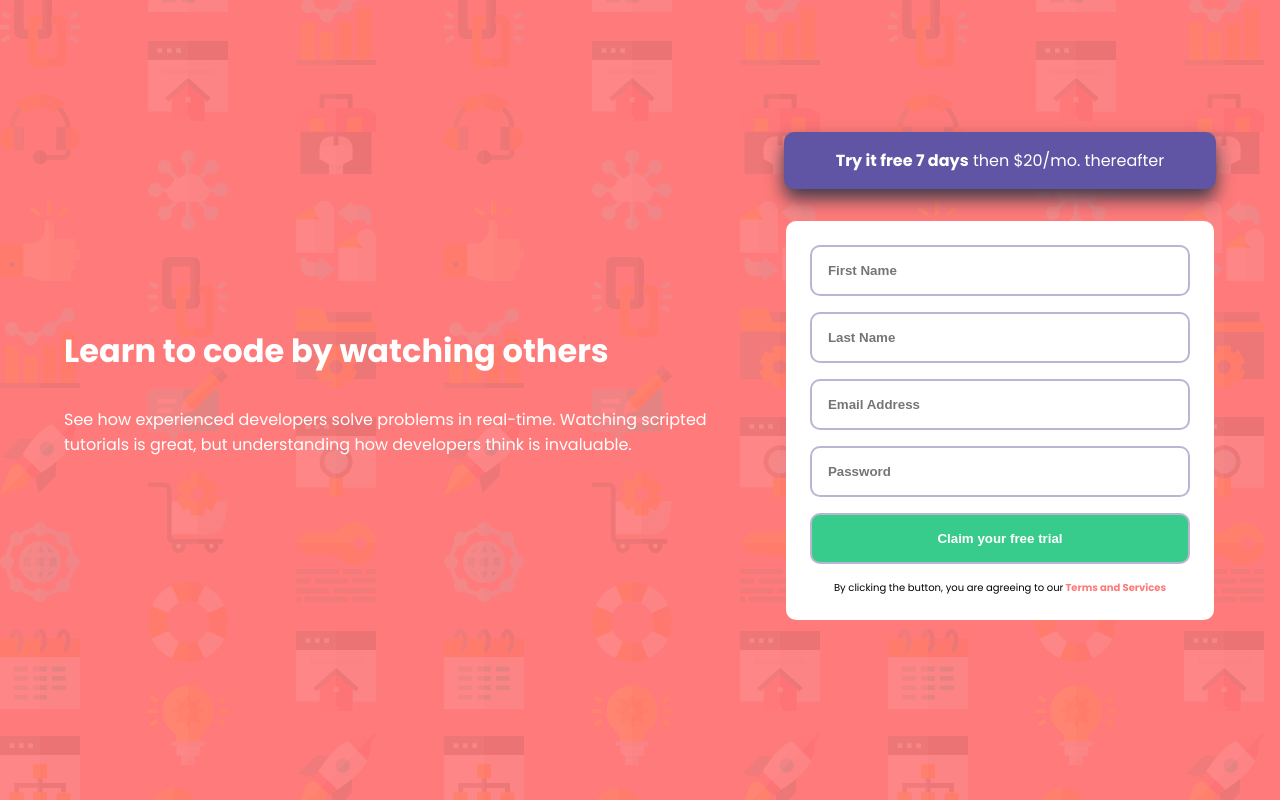
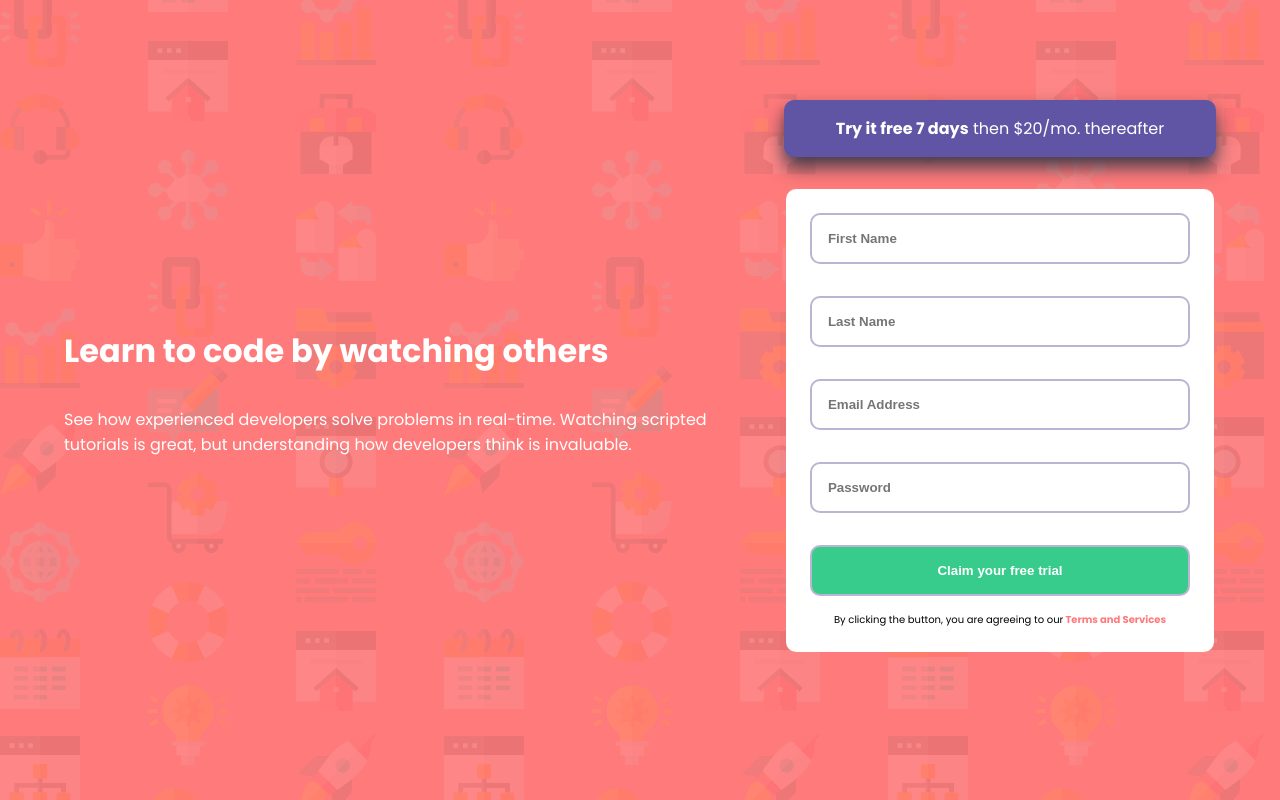
Before and after one commit to CrissSWAT/intro-component-with-signup-form-master, a plain HTML site: page index.html in a window 1280 px wide. Drawn offline with Linux system fonts and the light colour scheme.

Commit message:
Se agregaron elementos invisibles

```diff
--- a/index.html
+++ b/index.html
@@ -45,11 +45,22 @@
             </p>
           </div>
           <div class="formulario">
-            <form>
-              <input type="text" placeholder="First Name" />
-              <input type="text" placeholder="Last Name" />
-              <input type="email" placeholder="Email Address" />
-              <input type="password" placeholder="Password" />
+            <form id="formulario">
+              <input type="text" placeholder="First Name" name="nombre" id="nombre"/>
+
+              <p class="mensaje_error"></p>
+
+              <input type="text" placeholder="Last Name" name="apellido" id="apellido"/>
+
+              <p class="mensaje_error"></p>
+
+              <input type="email" placeholder="Email Address" name="email" id="email"/>
+
+              <p class="mensaje_error"></p>
+
+              <input type="password" placeholder="Password" name="password" id="password"/>
+
+              <p class="mensaje_error"></p>
               <input
                 type="submit"
                 value="Claim your free trial"
--- a/style.css
+++ b/style.css
@@ -63,6 +63,19 @@ form{
   border-color: hsl(246, 25%, 77%);
   border-style: solid;
 }
+.formulario input[type="text"], input[type="email"], input[type="password"]{
+  background-image: url(./images/icon-error.svg);
+  background-repeat: no-repeat;
+  background-position-x: 90%;
+  background-position-y: 50%;
+
+
+}
+#nombre, #apellido, #email, #password{
+  background: none;
+
+}
+
 .enviar{
   color: white;
   background-color: hsl(154, 59%, 51%);
@@ -83,6 +96,7 @@ form{
     font-size: 10px;
     padding: 0.5rem 2rem;
 }
+
 
 @media screen and (min-width: 768px) {
   main{
```
